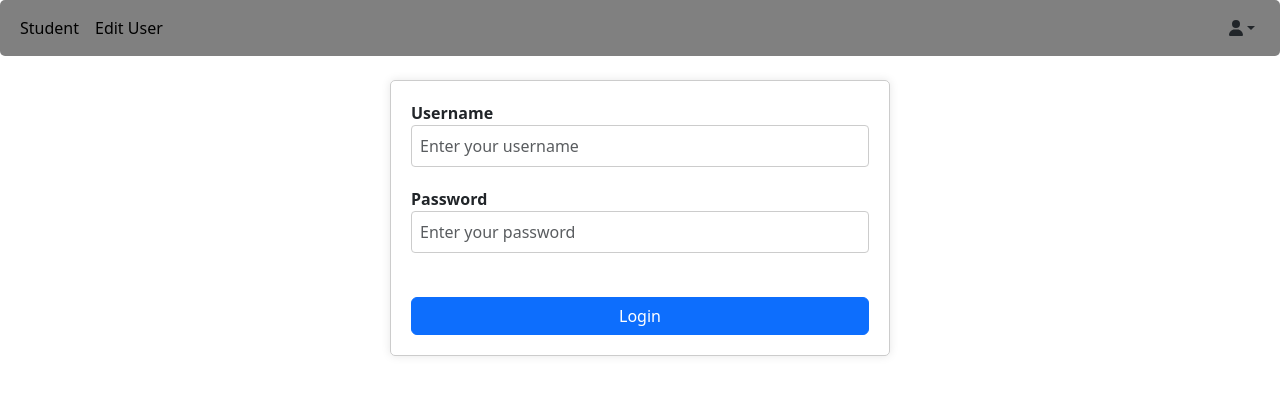
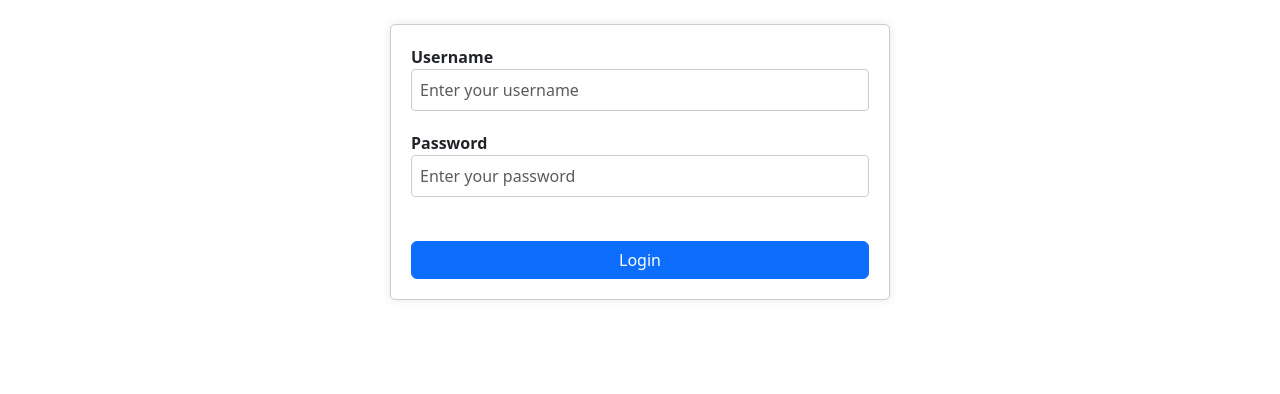
Before and after one commit to ThucTap-DTG/LeThanhLong_Task_Week2, a React (Create React App) app: page / in a window 1280 px wide. Shown: the top 394 px of the page. Built offline with nearby package versions, Linux system fonts and the light colour scheme.

Commit message:
edit code

```diff
--- a/src/App.tsx
+++ b/src/App.tsx
@@ -14,120 +14,24 @@ import { faCoffee, faPenSquare, faPlus, faTrash, faUser } from '@fortawesome/fre
 import Logout from './components/Logout';
 import { useNavigate  } from 'react-router-dom';
 import ChangePassWord from './components/ChangePassWord';
+import {publicRoutes} from './routes/index';
+import DefaultLayout from './layout/DefaultLayout';
+import { Fragment } from 'react';
 
 
 
 const App = () => {
-  const status = localStorage.getItem("MatKhau");
-  // useEffect(() => {
-  //   checkLogin();
-  // }, [status])
-
-  const checkLogin = () =>{
-    const status = localStorage.getItem("MatKhau");
-    let message;
-    if (status !== null) {
-      message =
-      <Dropdown>
-          <Dropdown.Toggle variant="seconnary" id="dropdown-basic">
-              <FontAwesomeIcon icon={faUser} />
-          </Dropdown.Toggle>
-          <Dropdown.Menu>
-
-          <Dropdown.Item>
-            <Link to="/logout" style={{textDecoration: 'none', color: 'black'}}>
-              Đăng xuất
-            </Link>
-
-            </Dropdown.Item>
-            <Dropdown.Item>
-              <Link to="/changepassword" style={{textDecoration: 'none', color: 'black'}}>
-              Đổi mật khẩu
-              </Link>
-            </Dropdown.Item>
-            </Dropdown.Menu>
-      </Dropdown>
-    }
-    else if(status === null || status === undefined){
-      message =
-      <Dropdown>
-          <Dropdown.Toggle variant="seconnary" id="dropdown-basic">
-              <FontAwesomeIcon icon={faUser} />
-          </Dropdown.Toggle>
-          <Dropdown.Menu>
-
-          <Dropdown.Item>
-            <Link to="/logout" style={{textDecoration: 'none', color: 'black'}}>
-              Đăng nhập
-            </Link>
-
-            </Dropdown.Item>
-            </Dropdown.Menu>
-      </Dropdown>
-    }
-    return message;
-  };
-  const temp = checkLogin();
   return (
     <Router>
-      <div>
-          <nav className="navbar navbar-expand-lg navbar-light" style={{backgroundColor: 'gray', borderRadius: 5}}>
-            <div className="container-fluid">
-              <div className="collapse navbar-collapse" id="navbarSupportedContent">
-                <ul className="navbar-nav me-auto mb-2 mb-lg-0">
-                  <li>
-                    {/* <a className="nav-link active" aria-current="page" href="/student">Student</a>   */}
-                    <Link to="/student" className="nav-link active" aria-current="page">Student</Link>
-                  </li>
-                  <li>
-                    {/* <a className="nav-link active" aria-current="page" href="/edit-user">edit-user</a>   */}
-                    <Link to="/edit-user" className="nav-link active" aria-current="page">Edit User</Link>
-                  </li>
-                  <li>
-                    {/* <a className="nav-link active" aria-current="page" href="/">Login</a>   */}
-                    {/* <Link to="/" className="nav-link active" aria-current="page" style={{marginLeft: 1100}}>
-                      <FontAwesomeIcon icon={faUser} />
-                    </Link> */}
-                  </li>
-                </ul>
-                {/* <Dropdown>
-                  <Dropdown.Toggle variant="seconnary" id="dropdown-basic">
-                  <FontAwesomeIcon icon={faUser} />
-                  </Dropdown.Toggle>
-
-                  <Dropdown.Menu>
-
-                    <Dropdown.Item>
-                        <Link to="/" style={{textDecoration: 'none', color: 'black'}}>
-                            Đăng nhập
-                        </Link>
-                      </Dropdown.Item>
-                      <Dropdown.Item>
-                        <Link to="/logout" style={{textDecoration: 'none', color: 'black'}}>
-                            Đăng xuất
-                        </Link>
-
-                      </Dropdown.Item>
-                      <Dropdown.Item>
-                        <Link to="/changepassword" style={{textDecoration: 'none', color: 'black'}}>
-                            Đổi mật khẩu
-                        </Link>
-                      </Dropdown.Item>
-                  </Dropdown.Menu>
-                </Dropdown> */}
-                {temp}
-              </div>
-            </div>
-          </nav>
-        <Routes>
-          <Route path="/" element={<LoginForm/>} />
-          <Route path="/student" element={<Student/>} />
-          <Route path="/create" element={<Create/>} />
-          <Route path="/update" element={<Update/>} />
-          <Route path="/edit-user" element={<EditAccount/>} />
-          <Route path="/logout" element={<Logout/>} />
-          <Route path="/changepassword" element={<ChangePassWord/>} />
-        </Routes>
+      <div className='App'>
+         <Routes>
+            {publicRoutes.map((route, index) =>{
+              const Layout = route.layout === null ? Fragment :DefaultLayout
+              const Page = route.component;
+              return <Route key={index} path = {route.path}
+              element = {<Layout><Page/></Layout>} />
+            })};
+         </Routes>
       </div>
     </Router>
   );
--- a/src/components/LoginForm.tsx
+++ b/src/components/LoginForm.tsx
@@ -59,7 +59,7 @@ const account: User = {
 
       navigate('/student');
     } else {
-      setError('Invalid username or password');
+        setError('Invalid username or password');
     }
   };
 
--- a/src/components/edit-user.tsx
+++ b/src/components/edit-user.tsx
@@ -7,7 +7,7 @@ import { FontAwesomeIcon } from '@fortawesome/react-fontawesome';
 import { faCoffee, faPenSquare, faPlus, faTrash , faFloppyDisk} from '@fortawesome/free-solid-svg-icons';
 import { useNavigate } from 'react-router-dom';
 
-const EditAccount: React.FC = () => {
+const EditAccount = () => {
   const {acc, setAcc} = useAcc();
   const [temp, setTemp] = useState<User>(acc);
 
```
